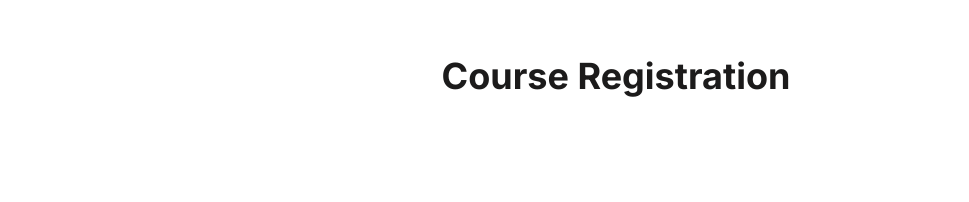
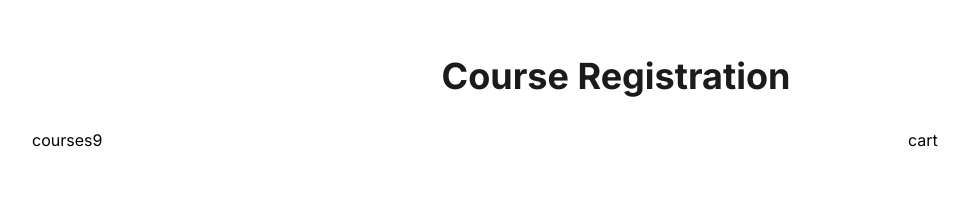
Before and after one commit to M-H-Maruf/course-roster, a React (Vite) app: page / in a window 1280 px wide. Shown: the top 202 px of the page, without its empty margins (24-993 px from the left). Built offline with nearby package versions, Linux system fonts and the light colour scheme.

Commit message:
courses and cart component and layout created

```diff
--- a/src/App.jsx
+++ b/src/App.jsx
@@ -1,13 +1,15 @@
 import "./App.css";
 import Header from "./components/Header/Header";
 import Courses from "./components/Courses/Courses";
+import Cart from './components/Cart/Cart';
 
 function App() {
     return (
         <div className="font-inter p-14">
             <Header></Header>
-            <div>
+            <div className="grid grid-cols-4 my-8">
                 <Courses></Courses>
+                <Cart></Cart>
             </div>
         </div>
     );
--- /dev/null
+++ b/src/components/Cart/Cart.jsx
@@ -0,0 +1,11 @@
+
+
+const Cart = () => {
+    return (
+        <div className="col-span-1">
+            cart
+        </div>
+    );
+};
+
+export default Cart;
--- /dev/null
+++ b/src/components/Course/Course.jsx
@@ -0,0 +1,12 @@
+
+
+
+const Course = () => {
+    return (
+        <div>
+
+        </div>
+    );
+};
+
+export default Course;
--- a/src/components/Courses/Courses.jsx
+++ b/src/components/Courses/Courses.jsx
@@ -1,5 +1,6 @@
 import { useEffect } from "react";
 import { useState } from "react";
+import Course from './../Course/Course';
 
 
 const Courses = () => {
@@ -12,8 +13,9 @@ const Courses = () => {
     }, [])
 
     return (
-        <div>
-
+        <div className="col-span-3 grid grid-cols-3">
+            courses{courses.length}
+            <Course></Course>
         </div>
     );
 };
```
